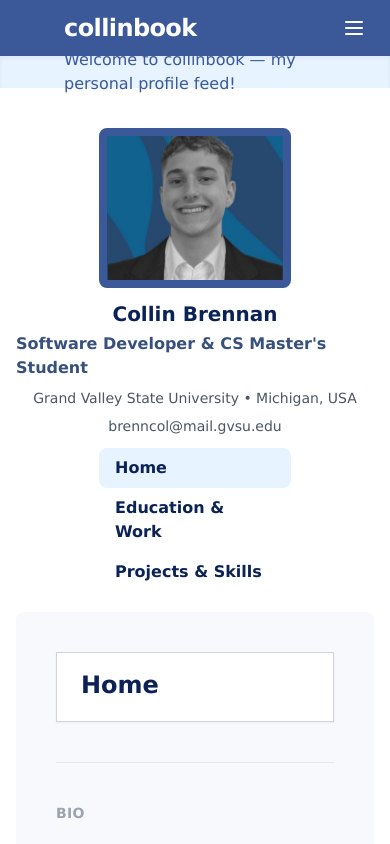
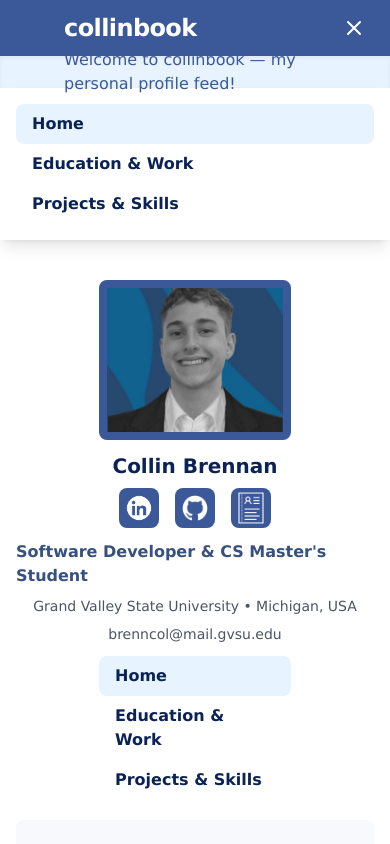
Before and after one commit to collinb04/devbook, a Nuxt app: page / in a window 390 px wide. Both pictures are taken after a click on the button 354 px from the left and 28 px from the top of the page. Built offline with nearby package versions, Linux system fonts and the light colour scheme.

Commit message:
fix mobile dropdown and features

```diff
--- a/layouts/default.vue
+++ b/layouts/default.vue
@@ -15,11 +15,14 @@
         </div>
 
         <!-- Mobile menu button -->
-        <button class="text-white focus:outline-none md:hidden">
+        <button
+          class="text-white focus:outline-none md:hidden"
+          @click.stop="mobileMenuOpen = !mobileMenuOpen"
+        >
           <svg xmlns="http://www.w3.org/2000/svg" class="h-6 w-6" fill="none"
             viewBox="0 0 24 24" stroke="currentColor">
             <path stroke-linecap="round" stroke-linejoin="round" stroke-width="2"
-              d="M4 6h16M4 12h16M4 18h16" />
+              :d="mobileMenuOpen ? 'M6 18L18 6M6 6l12 12' : 'M4 6h16M4 12h16M4 18h16'" />
           </svg>
         </button>
       </nav>
@@ -29,6 +32,25 @@
         <p class="text-[#3b5998] font-medium ml-10">
           Welcome to collinbook — my personal profile feed!
         </p>
+      </div>
+
+      <!-- Mobile Menu Dropdown -->
+      <div
+        v-show="mobileMenuOpen"
+        class="md:hidden bg-white shadow-lg"
+      >
+        <nav class="flex flex-col p-4">
+          <NuxtLink
+            v-for="link in links"
+            :key="link.path"
+            :to="link.path"
+            class="px-4 py-2 text-[#0a2255] text-base font-semibold transition hover:text-[#6c86bd]"
+            :class="route.path === link.path ? 'bg-[#e7f3ff] rounded-lg font-bold' : 'bg-white'"
+            @click="mobileMenuOpen = false"
+          >
+            {{ link.name }}
+          </NuxtLink>
+        </nav>
       </div>
     </div>
 
@@ -47,6 +69,20 @@
         <h2 class="text-xl md:text-2xl font-semibold font-sans text-[#0a2255] mt-3">
           Collin Brennan
         </h2>
+
+        <div class="flex flex-row lg:hidden">
+          <a href="https://linkedin.com/in/colbren04" target="_blank" class="flex items-center space-x-3 text-[#0a2255] font-semibold py-2 px-2 rounded-lg hover:bg-[#e7f3ff] transition">
+            <img src="/linkedin2.png" alt="LinkedIn" class="bg-[#3b5998] rounded-lg w-10 h-10" />
+          </a>
+
+          <a href="https://github.com/collinb04" target="_blank" class="flex items-center space-x-3 text-[#0a2255] font-semibold py-2 px-2 rounded-lg hover:bg-[#e7f3ff] transition">
+            <img src="/github.png" alt="GitHub" class="bg-[#3b5998] rounded-lg w-10 h-10" />
+          </a>
+
+          <a href="/resume.pdf" download class="flex items-center space-x-3 text-[#0a2255] font-semibold py-2 px-2 rounded-lg hover:bg-[#e7f3ff] transition">
+            <img src="/res (1).png" alt="Resume" class="bg-[#3b5998] rounded-lg w-10 h-10" />
+          </a>
+        </div>
 
         <p class="text-md font-semibold text-[#37507e] mt-1">
           Software Developer & CS Master's Student
@@ -74,31 +110,19 @@
         <div class="bg-white p-4 w-full space-y-3 shadow-sm rounded-lg border border-gray-200">
           <h3 class="text-[#0a2255] font-semibold text-xl mb-2">Connect</h3>
 
-          <a
-            href="https://linkedin.com/in/colbren04"
-            target="_blank"
-            class="flex items-center space-x-3 text-[#0a2255] font-semibold py-2 px-2 rounded-lg hover:bg-[#e7f3ff] transition"
-          >
+          <a href="https://linkedin.com/in/colbren04" target="_blank" class="flex items-center space-x-3 text-[#0a2255] font-semibold py-2 px-2 rounded-lg hover:bg-[#e7f3ff] transition">
             <img src="/linkedin2.png" alt="LinkedIn" class="bg-[#3b5998] rounded-lg w-10 h-10" />
-            <span>LinkedIn</span>
+            <span class="truncate max-w-[120px] block">LinkedIn</span>
           </a>
 
-          <a
-            href="https://github.com/collinb04"
-            target="_blank"
-            class="flex items-center space-x-3 text-[#0a2255] font-semibold py-2 px-2 rounded-lg hover:bg-[#e7f3ff] transition"
-          >
+          <a href="https://github.com/collinb04" target="_blank" class="flex items-center space-x-3 text-[#0a2255] font-semibold py-2 px-2 rounded-lg hover:bg-[#e7f3ff] transition">
             <img src="/github.png" alt="GitHub" class="bg-[#3b5998] rounded-lg w-10 h-10" />
-            <span>GitHub</span>
+            <span class="truncate max-w-[120px] block">GitHub</span>
           </a>
 
-          <a
-            href="/resume.pdf"
-            download
-            class="flex items-center space-x-3 text-[#0a2255] font-semibold py-2 px-2 rounded-lg hover:bg-[#e7f3ff] transition"
-          >
+          <a href="/resume.pdf" download class="flex items-center space-x-3 text-[#0a2255] font-semibold py-2 px-2 rounded-lg hover:bg-[#e7f3ff] transition">
             <img src="/res (1).png" alt="Resume" class="bg-[#3b5998] rounded-lg w-10 h-10" />
-            <span>Resume</span>
+            <span class="truncate max-w-[120px] block">Resume</span>
           </a>
         </div>
 
@@ -107,13 +131,13 @@
           <div class="text-[#0a2255] font-bold mb-1">
             Daily Quote
           </div>
-          <text class="text-sm">
+          <p class="text-sm">
             "When you grow up, you tend to get told that the world is the way it is,
             and your life is just to live your life inside the world. Try not to bash into the walls too much.
             Try to have a nice family life. Have fun, save a little money. That's a very limited life.
             Life can be much broader, once you discover one simple fact, and that is everything around that you call life was made up by people who were no smarter than you.
             And you can change it. You can influence it. You can build your own things that other people can use." - Steve Jobs
-          </text>
+          </p>
         </div>
       </aside>
     </div>
@@ -123,12 +147,20 @@
 </template>
 
 <script setup>
-import { ref } from 'vue'
+import { ref, watch, nextTick } from 'vue'
+import { useRoute } from 'vue-router'
 import NavBarColumn from '~/components/NavBarColumn.vue'
 import Footer from '~/components/Footer.vue'
-import Appear from '~/components/Appear.vue'
 
+const route = useRoute()
 const scrollContainer = ref(null)
+const mobileMenuOpen = ref(false)
+
+const links = [
+  { name: 'Home', path: '/' },
+  { name: 'Education & Work', path: '/education' },
+  { name: 'Projects & Skills', path: '/projects' },
+]
 
 function scrollToTop() {
   if (scrollContainer.value) {
@@ -137,6 +169,15 @@
     window.scrollTo({ top: 0, behavior: 'smooth' })
   }
 }
+
+// Watch for route changes and scroll to top
+watch(() => route.path, async () => {
+  await nextTick()
+  if (scrollContainer.value) {
+    scrollContainer.value.scrollTo({ top: 0, behavior: 'smooth' })
+  }
+  mobileMenuOpen.value = false
+})
 </script>
 
 <style scoped>
```
